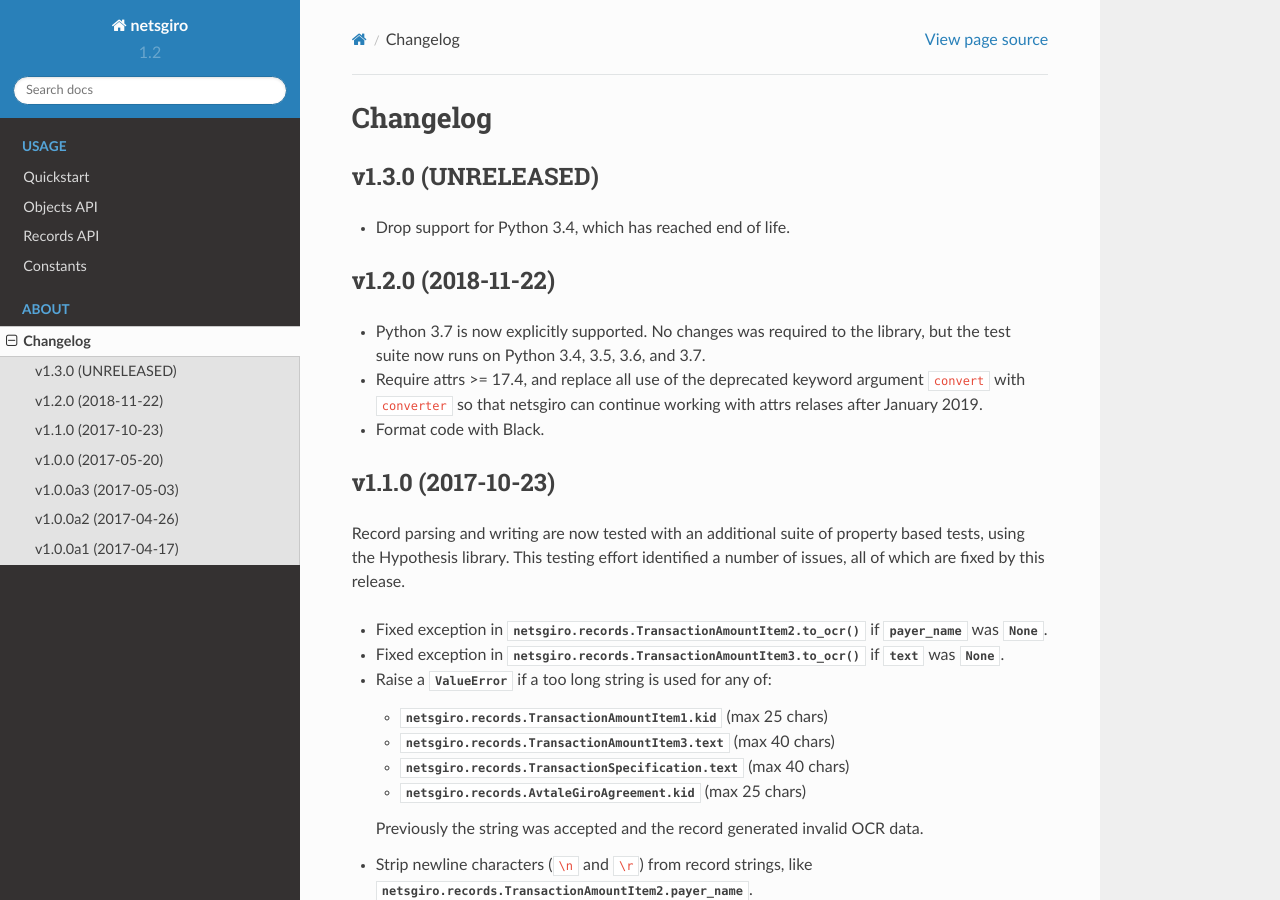
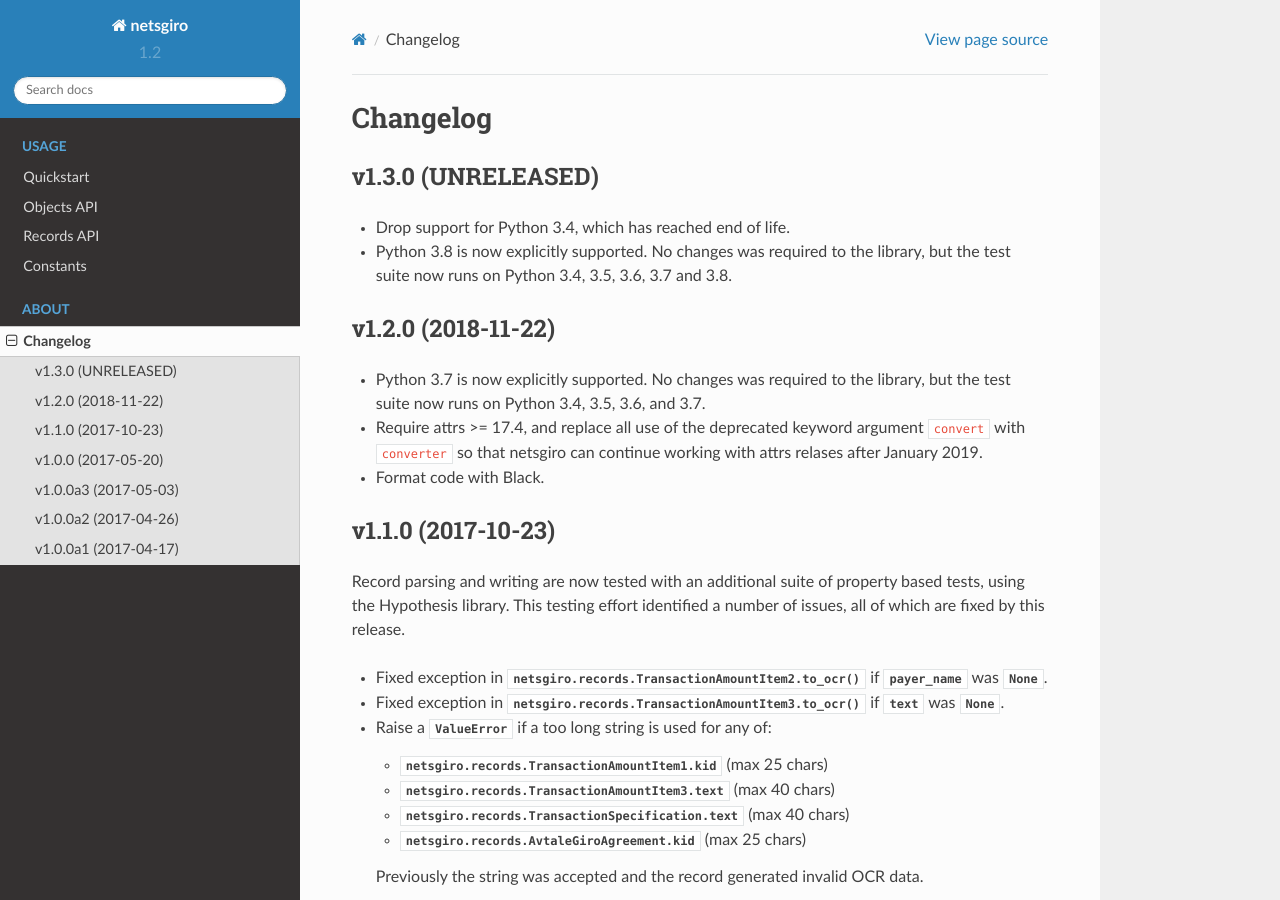
Before and after one commit to otovo/python-netsgiro, a Sphinx documentation site: the page built from docs/changelog.rst, in a window 1280 px wide and 900 px high. Built offline with Sphinx 7.4.7 and the Read the Docs theme 2.0.0, drawn with Linux system fonts in a browser that asks for light colours.

Commit message:
docs: Add Python 3.8 support to changelog

```diff
--- a/docs/changelog.rst
+++ b/docs/changelog.rst
@@ -7,7 +7,8 @@ v1.3.0 (UNRELEASED)
 ===================
 
 - Drop support for Python 3.4, which has reached end of life.
-
+- Python 3.8 is now explicitly supported. No changes was required to the
+  library, but the test suite now runs on Python 3.4, 3.5, 3.6, 3.7 and 3.8.
 
 v1.2.0 (2018-11-22)
 ===================
```
